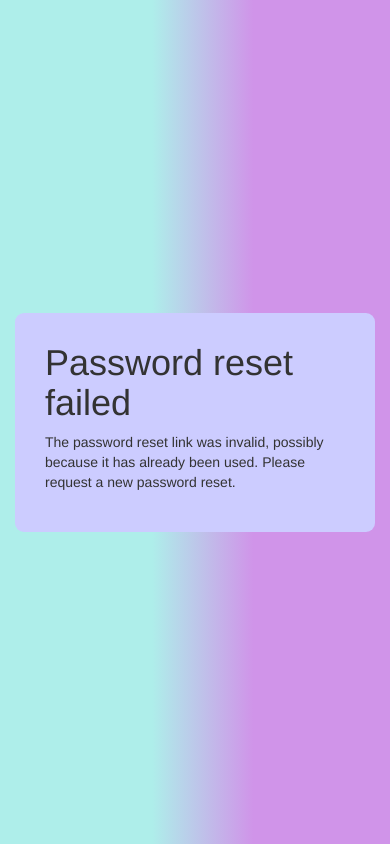
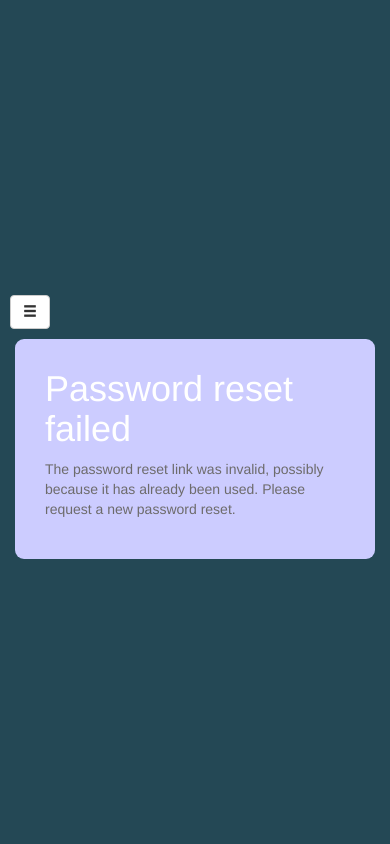
Before and after one commit to NabinPrasadDhungana/Django-Local-Library, a Django app: page /accounts/reset/1/1/ in a window 390 px wide. Run offline with Django 5.2, Linux system fonts and the light colour scheme.

Commit message:
background and foreground styles enhanced

```diff
--- a/locallibrary/catalog/static/css/styles.css
+++ b/locallibrary/catalog/static/css/styles.css
@@ -1,7 +1,17 @@
+* {
+  margin: 0;
+  padding: 0;
+  box-sizing: border-box;
+}
+
+body {
+}
+
 .sidebar-nav {
     margin-top: 20px;
     padding: 0;
     list-style: none;
+    background-color: #244855;
 
 }
 
--- a/locallibrary/catalog/templates/base_generic.html
+++ b/locallibrary/catalog/templates/base_generic.html
@@ -9,11 +9,65 @@
     {% endblock %}
     <link rel="stylesheet" href="https://cdn.jsdelivr.net/npm/bootstrap@3.3.7/dist/css/bootstrap.min.css" integrity="sha384-BVYiiSIFeK1dGmJRAkycuHAHRg32OmUcww7on3RYdg4Va+PmSTsz/K68vbdEjh4u" crossorigin="anonymous">
     <link rel="stylesheet" href="{% static 'css/styles.css' %}">
+    <style>
+        /* Custom styles for the sidebar */
+        body {
+          background-color: #244855;
+          color: #fff;
+        }
+
+        .sidebar-nav {
+            padding: 0;
+            list-style: none;
+            transition: all 300ms ease;
+        }
+
+        .sidebar-nav li {
+            margin: 10px 0;
+        }
+
+        .sidebar-nav a {
+            text-decoration: none;
+            display: block;
+            padding: 10px;
+            color: #fff;
+        }
+
+        .sidebar-nav a:hover {
+            background-color: #333;
+        }
+
+        .sidebar-toggle {
+            margin: 10px;
+            cursor: pointer;
+        }
+
+        @media (max-width: 768px) {
+            .col-sm-2 {
+                display: none;
+                position: absolute;
+                background-color: #f8f8f8;
+                height: 100%;
+                width: 200px;
+                z-index: 1000;
+            }
+
+            .col-sm-2.active {
+                display: block;
+            }
+        }
+    </style>
 </head>
 <body>
-
     <div class="container-fluid">
         <div class="row">
+            <!-- Hamburger Menu -->
+            <div class="sidebar-toggle visible-xs">
+                <button class="btn btn-default" id="sidebarToggle">
+                    <span class="glyphicon glyphicon-menu-hamburger"></span>
+                </button>
+            </div>
+
             <div class="col-sm-2">
                 {% block sidebar %}
                 <ul class="sidebar-nav">
@@ -22,11 +76,9 @@
                     {% endif %}
                     <li><a href="{% url 'index' %}">Home</a></li>
                     {% if user.is_authenticated %}
-
                     <li><a href="{% url 'my-borrowed' %}">My Borrowed</a></li>
                     <li><a href="{% url 'books' %}">All books</a></li>
                     <li><a href="{% url 'authors' %}">All authors</a></li>
-
                     <li>
                         <form id="logout-form" method="POST" action="{% url 'logout' %}">
                             {% csrf_token %}
@@ -37,29 +89,22 @@
                     <hr>
                     <ul class="sidebar-nav">
                         <li>Staff</li>
-
                         <li><a href="{% url 'books-on-loan' %}">All borrowed</a></li>
-
                         {% if perms.catalog.add_book %}
                         <li><a href="{% url 'book-create' %}">Create book</a></li>
                         {% endif %}
-
                         {% if perms.catalog.add_author %}
                         <li><a href="{% url 'author-create' %}">Create author</a></li>
                         {% endif %}
-
                     </ul>
                     {% endif %}
-
                     {% else %}
                     <li><a href="{% url 'login' %}?next={{ request.path }}">Login</a></li>
                     {% endif %}
-
                 </ul>
-
                 {% endblock %}
             </div>
-      <div class="col-sm-10 ">{% block content %}{% endblock %}
+            <div class="col-sm-10">{% block content %}{% endblock %}
                 {% block pagination %}
                 {% if is_paginated %}
                 <div class="pagination">
@@ -77,9 +122,21 @@
                 </div>
                 {% endif %}
                 {% endblock %}
-
             </div>
         </div>
     </div>
+
+    <!-- jQuery (necessary for Bootstrap's JavaScript plugins) -->
+    <script src="https://code.jquery.com/jquery-3.5.1.min.js"></script>
+    <!-- Include all compiled plugins (below), or include individual files as needed -->
+    <script src="https://cdn.jsdelivr.net/npm/bootstrap@3.3.7/dist/js/bootstrap.min.js" integrity="sha384-BVYiiSIFeK1dGmJRAkycuHAHRg32OmUcww7on3RYdg4Va+PmSTsz/K68vbdEjh4u" crossorigin="anonymous"></script>
+
+    <script>
+        $(document).ready(function() {
+            $('#sidebarToggle').click(function() {
+                $('.col-sm-2').toggleClass('active');
+            });
+        });
+    </script>
 </body>
 </html>
--- a/locallibrary/templates/registration/password_reset_confirm.html
+++ b/locallibrary/templates/registration/password_reset_confirm.html
@@ -1,4 +1,7 @@
-{% extends "base_generic.html" %} {% block sidebar %} {% endblock sidebar %}
+{% extends "base_generic.html" %}
+
+{% block sidebar %} {% endblock sidebar %}
+
 {%block content %}
 
 <style>
@@ -7,11 +10,7 @@
     height: 100vh;
     justify-content: center;
     align-items: center;
-    background: linear-gradient(
-      90deg,
-      rgba(174, 238, 234, 1) 39%,
-      rgba(208, 148, 233, 1) 65%
-    );
+    background-color: #244855;
   }
 
   .card {
@@ -21,17 +20,24 @@
     max-width: 400px;
   }
 
+  .card p, label {
+    color: rgb(109, 107, 107);
+  }
 
-  input[type='submit'] {
+  .form-group p {
+    color: rgb(109, 107, 107);
+    list-style: none;
+  }
+
+  input[type="submit"] {
     margin: 10px 0 0 0;
-
   }
 
   input {
-    padding: 0.4rem 0 0.4rem 0.4rem  ;
+    padding: 0.4rem 0 0.4rem 0.4rem;
   }
 
-  input[value='Change my password'] {
+  input[value="Change my password"] {
     font-size: 1.5rem;
   }
 </style>
@@ -43,31 +49,21 @@
     <p class="card-text">Please enter (and confirm) your new password.</p>
     <form action="" method="post">
       {% csrf_token %}
-    <table>
-      <tr>
-        <td>
-          {{ form.new_password1.errors }}
+      <div class="form-group">
         <label for="id_new_password1">New password:</label>
-        </td>
-        <td>{{ form.new_password1 }}</td>
-      </tr>
-      <tr>
-        <td>
-          {{ form.new_password2.errors }}
+        {{ form.new_password1 }}
+      </div>
+      <div class="form-group">
         <label for="id_new_password2">Confirm password:</label>
-        </td>
-        <td>{{ form.new_password2 }}</td>
-      </tr>
-      <tr>
-        <td colspan="2">
-          <input
-            type="submit"
-            class="form-control btn btn-md btn-primary"
-            value="Change my password"
-          />
-        </td>
-      </tr>
-    </table>
+        {{ form.new_password2 }}
+      </div>
+      <div class="form-group">
+        <input type="submit" class="form-control btn btn-md btn-primary" value="Change my password"/>
+      </div>
+      <div class="form-group">
+        <p>{{ form.new_password1.errors }}</p>
+        <p>{{ form.new_password2.errors }}</p>
+      </div>
     </form>
     {% else %}
     <h1>Password reset failed</h1>
--- a/locallibrary/templates/registration/password_reset_email.html
+++ b/locallibrary/templates/registration/password_reset_email.html
@@ -1,3 +1,5 @@
+{% load i18n %}
+
 {% blocktrans %}You're receiving this email because you requested a password reset for your user account at {{ site_name }}.{% endblocktrans %}
 {% trans "Please go to the following page and choose a new password:" %}
 
```
Also changed, not shown: locallibrary/templates/registration/login.html (+6 -1 lines), locallibrary/templates/registration/password_reset_complete.html (+7 -0 lines), locallibrary/templates/registration/password_reset_done.html (+6 -5 lines), locallibrary/templates/registration/password_reset_form.html (+9 -6 lines), locallibrary/db.sqlite3. Lines whose indentation alone changed are shown as unchanged.
